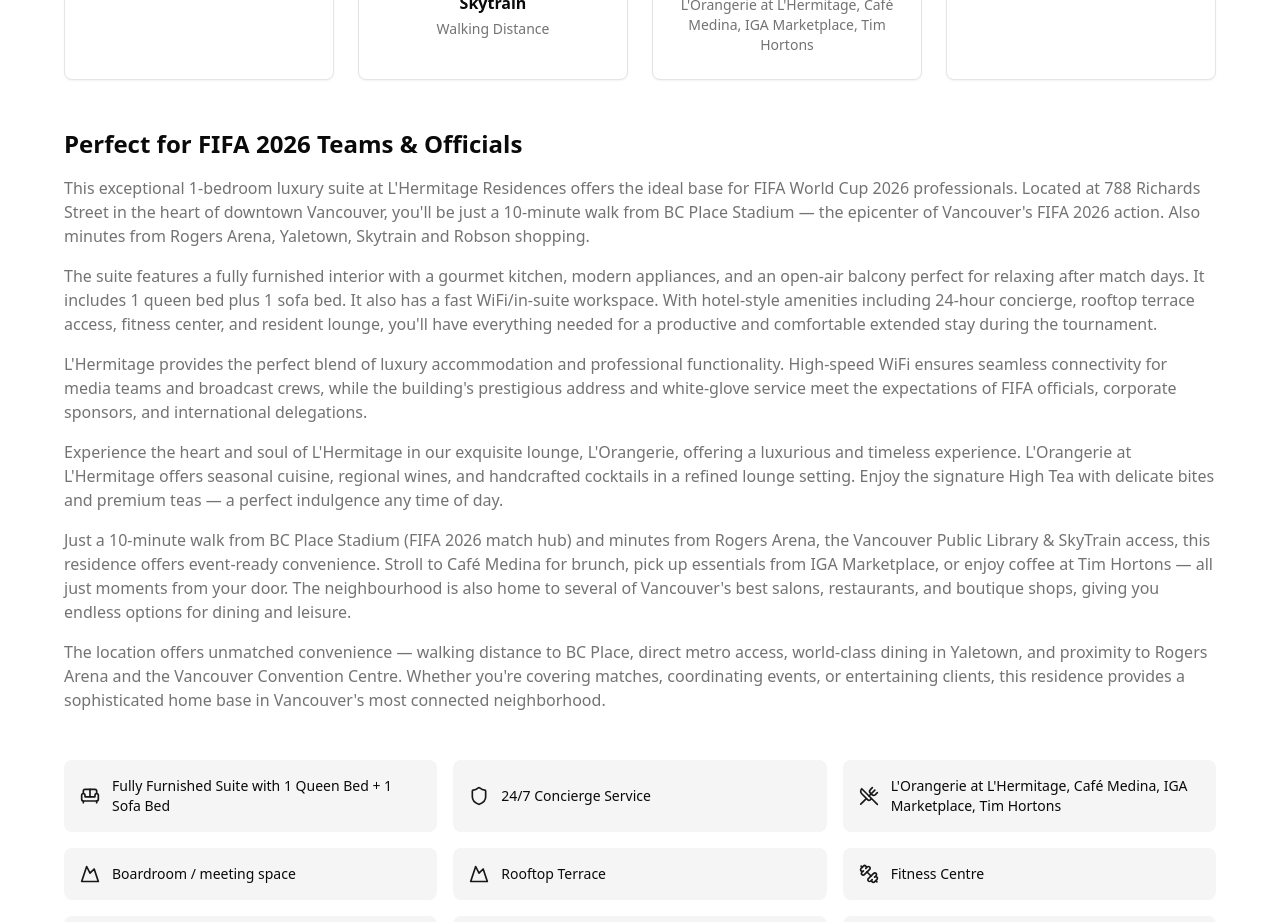
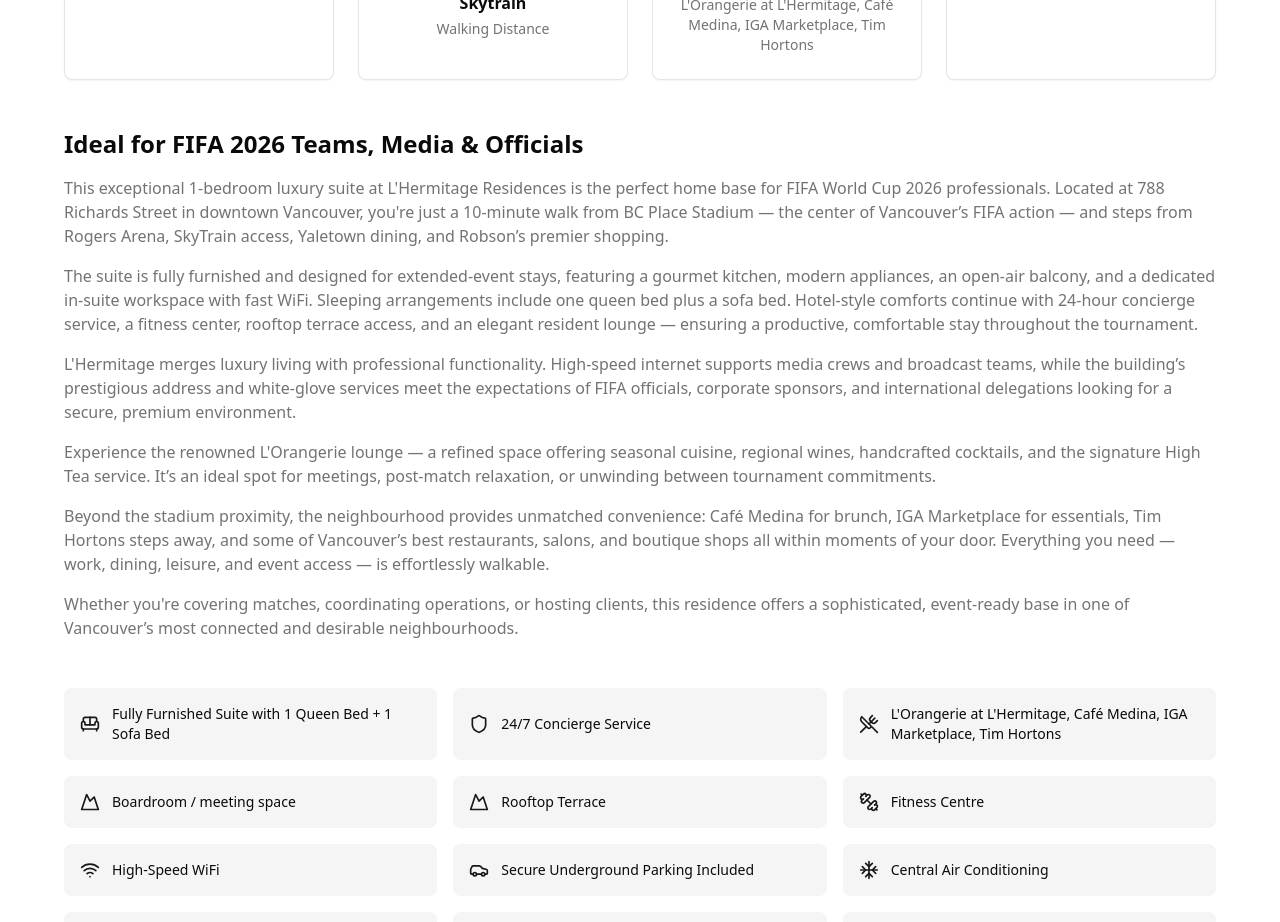
Before and after one commit to rbhullar2000/living-in-style, a Next.js app: page /fifa-2026 in a window 1280 px wide. Shown: the part 2880-3802 px from the top of the page. Built offline with nearby package versions, Linux system fonts and the light colour scheme; no server answers.

Commit message:
Update fifa-client-page.tsx

```diff
--- a/app/fifa-2026/fifa-client-page.tsx
+++ b/app/fifa-2026/fifa-client-page.tsx
@@ -314,44 +314,47 @@ export default function FifaClientPage() {
 
               {/* FIFA-Optimized Description */}
 <div className="prose prose-lg max-w-none mb-12">
-                <h3 className="text-2xl font-bold mb-4">Perfect for FIFA 2026 Teams & Officials</h3>
+  <h3 className="text-2xl font-bold mb-4">Ideal for FIFA 2026 Teams, Media & Officials</h3>
+
   <p className="text-muted-foreground mb-4">
-                  This exceptional 1-bedroom luxury suite at L'Hermitage Residences offers the ideal base for FIFA World
-                  Cup 2026 professionals. Located at 788 Richards Street in the heart of downtown Vancouver, you'll be
-                  just a 10-minute walk from BC Place Stadium — the epicenter of Vancouver's FIFA 2026 action. Also
-                  minutes from Rogers Arena, Yaletown, Skytrain and Robson shopping.
+    This exceptional 1-bedroom luxury suite at L'Hermitage Residences is the perfect home base for
+    FIFA World Cup 2026 professionals. Located at 788 Richards Street in downtown Vancouver,
+    you're just a 10-minute walk from BC Place Stadium — the center of Vancouver’s FIFA action —
+    and steps from Rogers Arena, SkyTrain access, Yaletown dining, and Robson’s premier shopping.
   </p>
+
   <p className="text-muted-foreground mb-4">
-                  The suite features a fully furnished interior with a gourmet kitchen, modern appliances, and an
-                  open-air balcony perfect for relaxing after match days. It includes 1 queen bed plus 1 sofa bed.
-                  It also has a fast WiFi/in-suite workspace. With hotel-style amenities including 24-hour concierge, rooftop terrace access, fitness center, and
-                  resident lounge, you'll have everything needed for a productive and comfortable extended stay during
-                  the tournament.
+    The suite is fully furnished and designed for extended-event stays, featuring a gourmet kitchen,
+    modern appliances, an open-air balcony, and a dedicated in-suite workspace with fast WiFi.
+    Sleeping arrangements include one queen bed plus a sofa bed. Hotel-style comforts continue with
+    24-hour concierge service, a fitness center, rooftop terrace access, and an elegant resident
+    lounge — ensuring a productive, comfortable stay throughout the tournament.
   </p>
+
   <p className="text-muted-foreground mb-4">
-                  L'Hermitage provides the perfect blend of luxury accommodation and professional functionality.
-                  High-speed WiFi ensures seamless connectivity for media teams and broadcast crews, while the
-                  building's prestigious address and white-glove service meet the expectations of FIFA officials,
-                  corporate sponsors, and international delegations.
+    L'Hermitage merges luxury living with professional functionality. High-speed internet supports
+    media crews and broadcast teams, while the building’s prestigious address and white-glove
+    services meet the expectations of FIFA officials, corporate sponsors, and international
+    delegations looking for a secure, premium environment.
   </p>
+
   <p className="text-muted-foreground mb-4">
-                  Experience the heart and soul of L'Hermitage in our exquisite lounge, L'Orangerie, offering a
-                  luxurious and timeless experience. L'Orangerie at L'Hermitage offers seasonal cuisine, regional wines,
-                  and handcrafted cocktails in a refined lounge setting. Enjoy the signature High Tea with delicate
-                  bites and premium teas — a perfect indulgence any time of day.
+    Experience the renowned L'Orangerie lounge — a refined space offering seasonal cuisine,
+    regional wines, handcrafted cocktails, and the signature High Tea service. It’s an ideal spot
+    for meetings, post-match relaxation, or unwinding between tournament commitments.
   </p>
+
   <p className="text-muted-foreground mb-4">
-                  Just a 10-minute walk from BC Place Stadium (FIFA 2026 match hub) and minutes from Rogers Arena, the
-                  Vancouver Public Library & SkyTrain access, this residence offers event-ready convenience. Stroll to
-                  Café Medina for brunch, pick up essentials from IGA Marketplace, or enjoy coffee at Tim Hortons — all
-                  just moments from your door. The neighbourhood is also home to several of Vancouver's best salons,
-                  restaurants, and boutique shops, giving you endless options for dining and leisure.
+    Beyond the stadium proximity, the neighbourhood provides unmatched convenience: Café Medina
+    for brunch, IGA Marketplace for essentials, Tim Hortons steps away, and some of Vancouver’s
+    best restaurants, salons, and boutique shops all within moments of your door. Everything you
+    need — work, dining, leisure, and event access — is effortlessly walkable.
   </p>
+
   <p className="text-muted-foreground">
-                  The location offers unmatched convenience — walking distance to BC Place, direct metro access,
-                  world-class dining in Yaletown, and proximity to Rogers Arena and the Vancouver Convention Centre.
-                  Whether you're covering matches, coordinating events, or entertaining clients, this residence provides
-                  a sophisticated home base in Vancouver's most connected neighborhood.
+    Whether you're covering matches, coordinating operations, or hosting clients, this residence
+    offers a sophisticated, event-ready base in one of Vancouver’s most connected and desirable
+    neighbourhoods.
   </p>
 </div>
 
```
Lines whose indentation alone changed are shown as unchanged.
